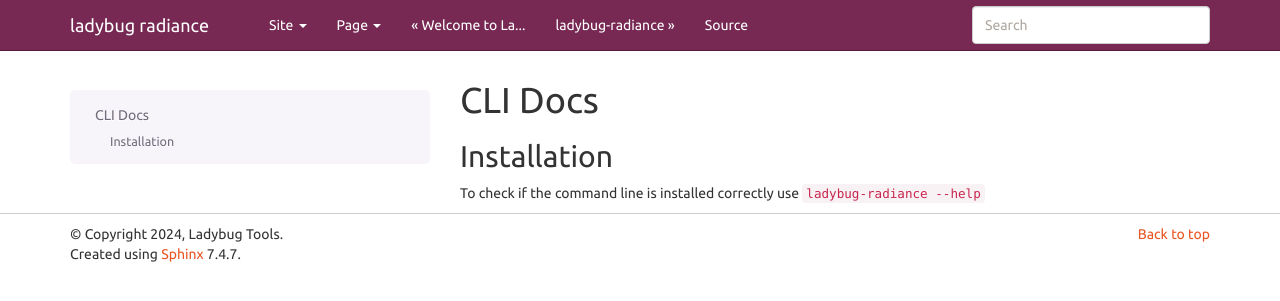
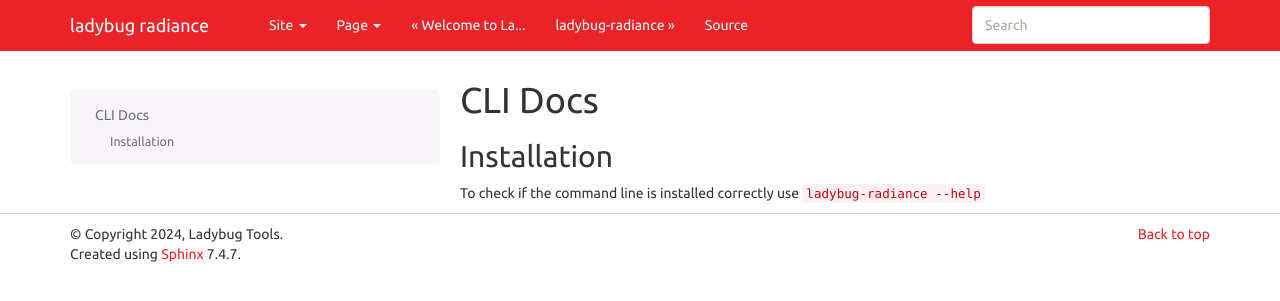
Before and after one commit to mikkelkp/ladybug-radiance, a Sphinx documentation site: the page built from docs/cli/index.rst, in a window 1280 px wide. Shown: the top 301 px of the page. Built offline with Sphinx 7.4.7, drawn with Linux system fonts in a browser that asks for light colours; nearby versions of some CDN libraries; library files that are not in the unit come from our copies; formulas are drawn with MathJax 3; pages that are not in the unit, such as notebooks, are missing from menus.

```diff
--- a/docs/_static/custom.css
+++ b/docs/_static/custom.css
@@ -5,44 +5,61 @@
  * Sphinx stylesheet -- Bootstrap theme.
  */
 
+/* Overwrite colors */
+div.navbar-inverse {
+  background-color: #EB2227;
+  border-color: #EB2227;
+}
+a {
+  color: #EB2227;
+}
+a:visited {
+  color: #Bf0408;
+}
+code {
+  color: #Bf0408;
+}
+div.bs-sidenav a {
+  color: #333333;
+}
 
-/* The code below is based on the bootstrap website sidebar */
+/* Prevent top nav from blocking docs */
+div.navbar-fixed-top {
+  position: absolute;
+}
 
+/* Indent the side nav when in mobile mode */
+@media screen and (min-width: 0px) {
+  div.bs-sidenav ul {
+    margin-bottom: 0;
+    padding-left: 5px;
+    list-style: none;
+  }
+}
 
-/* Show and affix the side nav when space allows it */
+/* Widen and de-indent the side nav when space is restricted */
 @media screen and (min-width: 992px) {
   .bs-sidenav .nav > .active > ul {
     display: block;
   }
   div.bs-sidenav ul {
     margin-bottom: 0;
+    padding-left: 0px;
+    list-style: none;
+  }
+  .bs-sidenav {
+    width: 300px;
+  }
+}
+
+/* Slightly indent the side nav when space allows it */
+@media screen and (min-width: 1200px) {
+  div.bs-sidenav ul {
+    margin-bottom: 0;
     padding-left: 5px;
     list-style: none;
   }
-  div.bs-sidenav a {
-    color: #333333;
-  }
-  /* Widen the fixed sidenav */
-  .bs-sidenav.affix,
-  .bs-sidenav.affix-bottom {
-    width: 292px;
-  }
-  .bs-sidenav.affix {
-    position: fixed; /* Undo the static from mobile first approach */
-  }
-  .bs-sidenav.affix-bottom {
-    position: absolute; /* Undo the static from mobile first approach */
-  }
-  .bs-sidenav.affix-bottom .bs-sidenav,
-  .bs-sidenav.affix .bs-sidenav {
-    margin-top: 0;
-    margin-bottom: 0;
+  .bs-sidenav {
+    width: 370px;
   }
 }
-@media screen and (min-width: 1200px) {
-  /* Widen the fixed sidenav again */
-  .bs-sidenav.affix-bottom,
-  .bs-sidenav.affix {
-    width: 360px;
-  }
-}
--- a/docs/conf.py
+++ b/docs/conf.py
@@ -16,6 +16,10 @@ from datetime import datetime
 import os
 import re
 import sys
+
+# The theme to use for HTML and HTML Help pages
+import sphinx_bootstrap_theme
+
 sys.path.insert(0, os.path.abspath('../'))
 
 # -- Project information -----------------------------------------------------
@@ -70,7 +74,7 @@ master_doc = 'index'
 #
 # This is also used if you do content translation via gettext catalogs.
 # Usually you set "language" from the command line for these cases.
-language = None
+language = 'en'
 
 # List of patterns, relative to source directory, that match files and
 # directories to ignore when looking for source files.
@@ -80,13 +84,10 @@ exclude_patterns = []
 # The name of the Pygments (syntax highlighting) style to use.
 pygments_style = None
 
+# hide the class names in the nav bar
+toc_object_entries_show_parents = 'hide'
 
 # -- Options for HTML output -------------------------------------------------
-
-# The theme to use for HTML and HTML Help pages.  See the documentation for
-# a list of builtin themes.
-#
-import sphinx_bootstrap_theme
 
 # html_theme = 'alabaster'
 html_theme = 'bootstrap'
@@ -125,6 +126,7 @@ html_theme_options = {
 # relative to this directory. They are copied after the builtin static files,
 # so a file named "default.css" will overwrite the builtin "default.css".
 html_static_path = ['_static']
+html_css_files = ['custom.css']
 
 # Custom sidebar templates, must be a dictionary that maps document names
 # to template names.
@@ -598,13 +600,3 @@ if custom_cli_docs:
     create_cli_files()
 
 # -----------------------------------------------------------------------------
-
-
-def setup(app):
-    """Run custom code with access to the Sphinx application object
-    Args:
-        app: the Sphinx application object
-    """
-
-    # Add bootstrap theme custom stylesheet
-    app.add_stylesheet("custom.css")
```
Also changed, not shown: dev-requirements.txt (+12 -17 lines), 1 other file.
